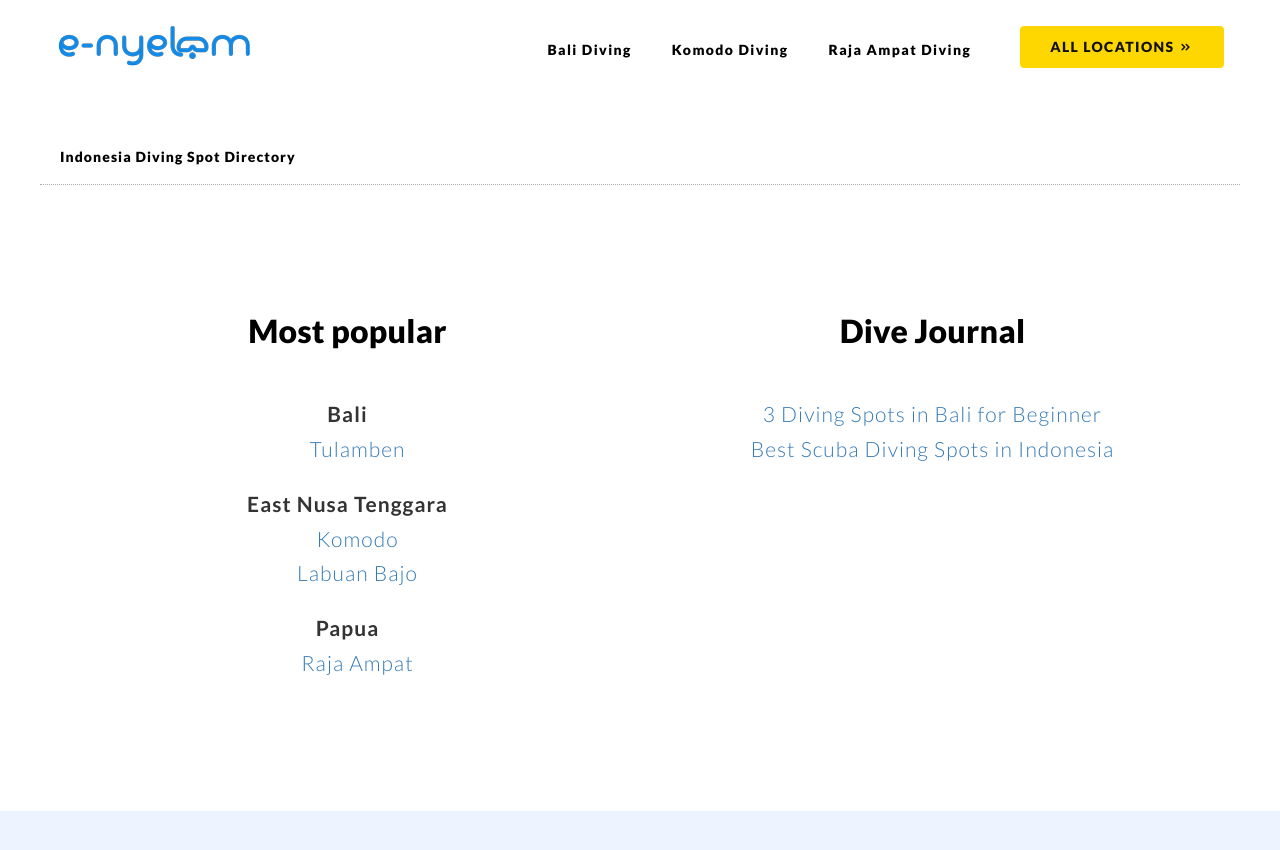
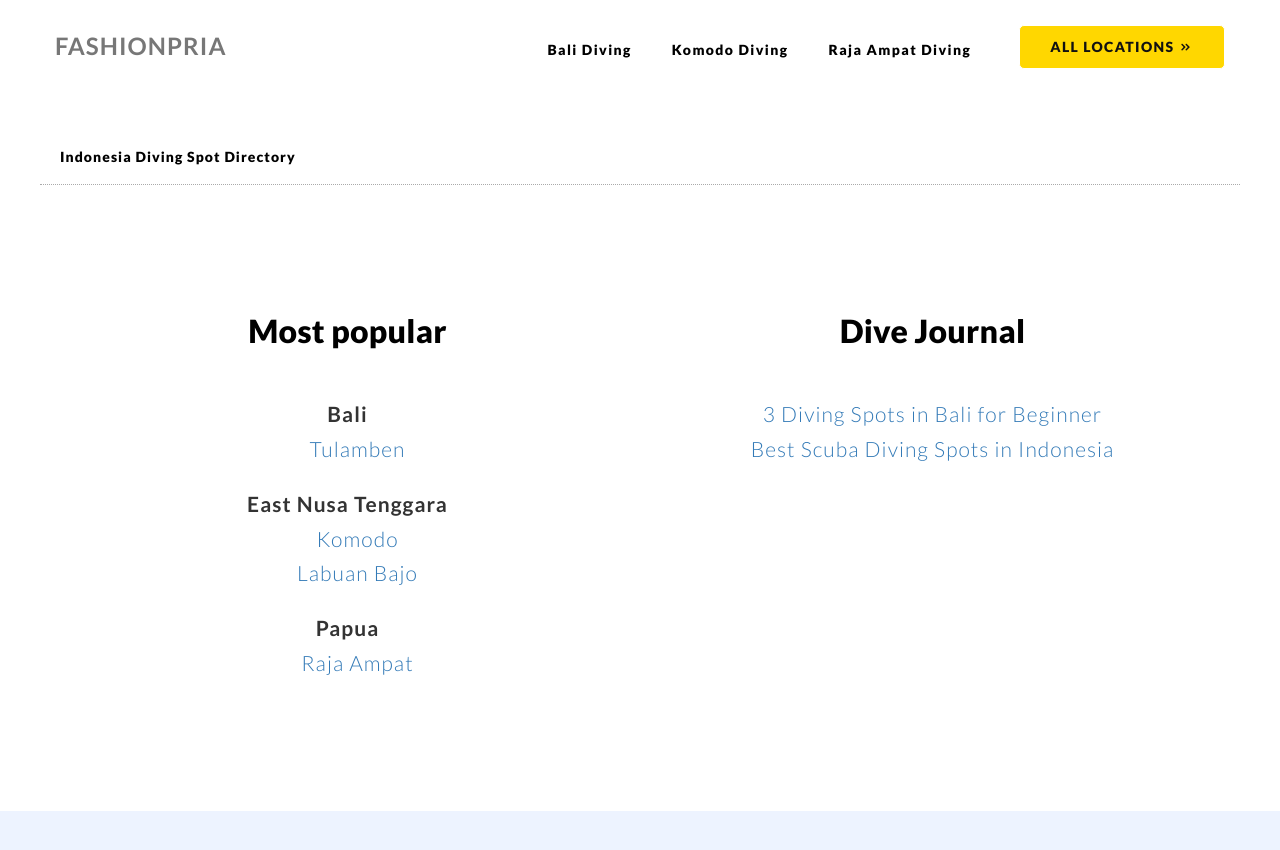
Before and after one commit to kemtol/fashion-pria, a Jekyll site: the page built from laman/spots/scuba-diving-in-indonesia.md, in a window 1280 px wide and 900 px high. Shown: the top 850 px of the window. Built offline with Jekyll 4.4.1, drawn with Linux system fonts in a browser that asks for light colours; some web fonts are replaced.

Commit message:
Update navigation.html

```diff
--- a/_includes/navigation.html
+++ b/_includes/navigation.html
@@ -10,7 +10,7 @@
 							<span class="icon-bar"></span>
 							<span class="icon-bar"></span>
 						</button>
-						<a class="navbar-brand" href="{{site.url}}"><img src="{{site.baseurl}}/images/logo-nyelam.png" alt="logo" /></a>
+						<a class="navbar-brand" href="{{site.url}}">FASHIONPRIA</a>
 					</div>
 
 					<!-- Collect the nav links, forms, and other content for toggling -->
```
